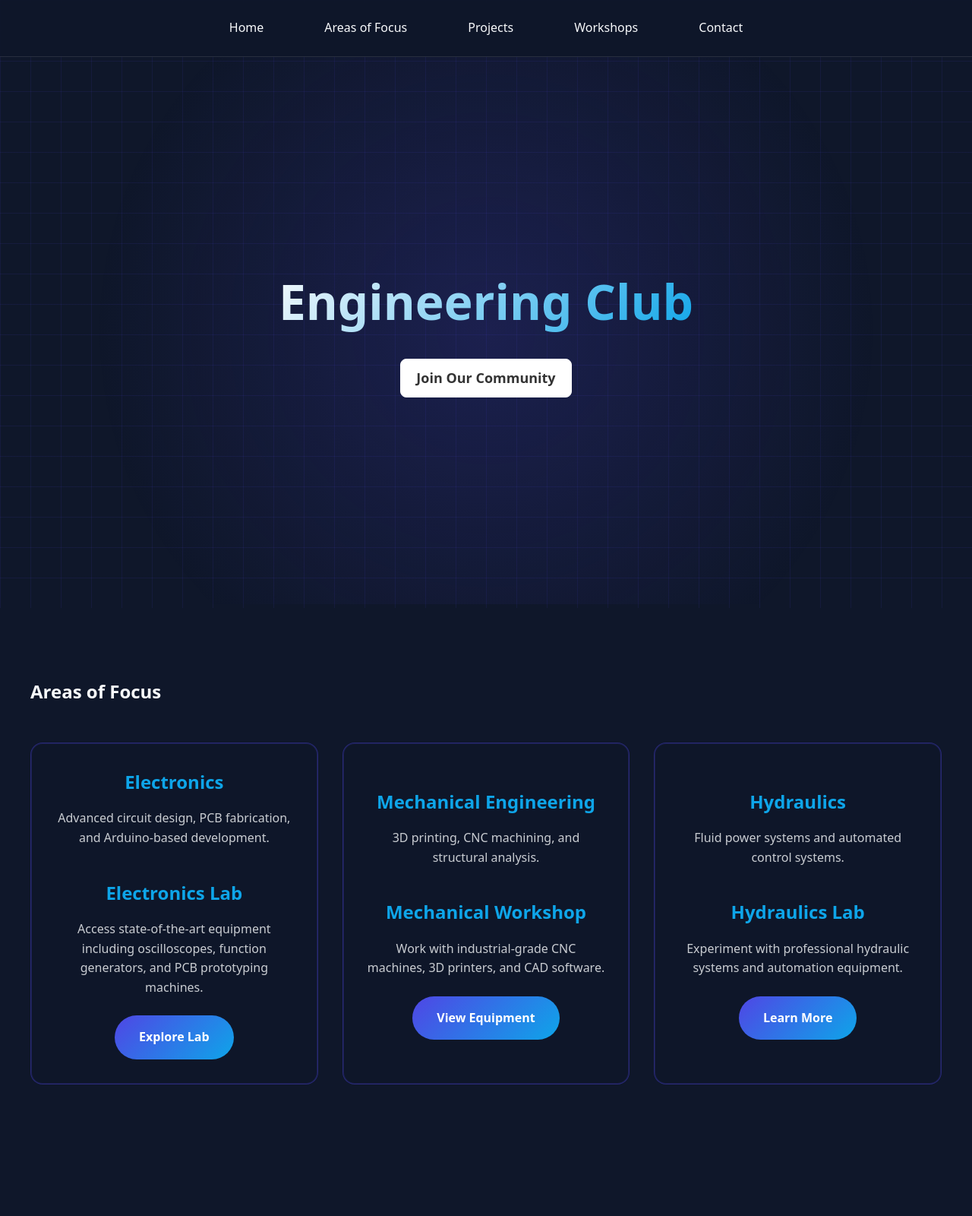
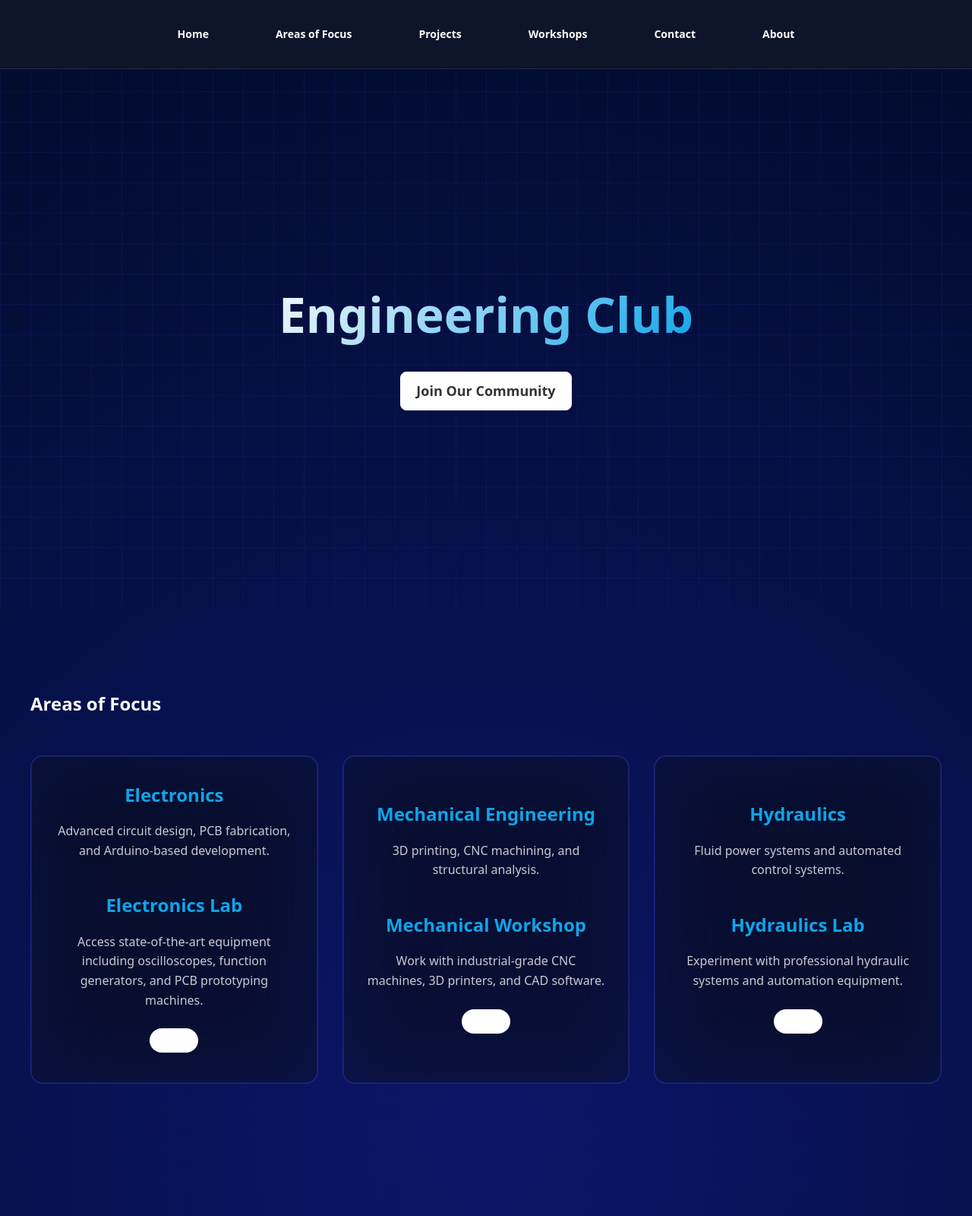
Before and after one commit to youcefbomar/engineeringclub, a plain HTML site: page index.html in a window 1280 px wide. Shown: the top 1600 px of the page at 76% size. Drawn offline with Linux system fonts and the light colour scheme.

Commit message:
made the button glows and removed the text from card's buttons

```diff
--- a/index.html
+++ b/index.html
@@ -11,18 +11,19 @@
 
     <nav>
         <ul>
-            <li><a href="#home">Home</a></li>
-            <li><a href="#areas">Areas of Focus</a></li>
-            <li><a href="#projects">Projects</a></li>
-            <li><a href="#workshops">Workshops</a></li>
-            <li><a href="#contact">Contact</a></li>
+            <li><a href="#home" class="join_us_button2">Home</a></li>
+            <li><a href="#areas"class="join_us_button2">Areas of Focus</a></li>
+            <li><a href="#projects"class="join_us_button2">Projects</a></li>
+            <li><a href="#workshops"class="join_us_button2">Workshops</a></li>
+            <li><a href="#contact"class="join_us_button2">Contact</a></li>
+            <li><a href="#about"class="join_us_button2">About</a></li>
         </ul>
     </nav>
 
     <section class="hero" id="home">
         <div class="container">
             <h1>Engineering Club</h1>
-            <a href="#contact" class="join_us_button">Join Our Community</a>
+            <a href="https://docs.google.com/forms/d/e/1FAIpQLSfOwaeEXgEOzD_EYpnwvhFQWSwPcD63IfAj9m7XDxjV6fMNLg/viewform?usp=sharing" target="_blank" class="join_us_button">Join Our Community</a>
         </div>
     </section>
 
@@ -38,7 +39,7 @@
                     <div class="card-hover">
                         <h3>Electronics Lab</h3>
                         <p>Access state-of-the-art equipment including oscilloscopes, function generators, and PCB prototyping machines.</p>
-                        <a href="#" class="button">Explore Lab</a>
+                        <a href="#" class="button"></a>
                     </div>
                 </div>
                 <div class="card">
@@ -49,7 +50,7 @@
                     <div class="card-hover">
                         <h3>Mechanical Workshop</h3>
                         <p>Work with industrial-grade CNC machines, 3D printers, and CAD software.</p>
-                        <a href="#" class="button">View Equipment</a>
+                        <a href="#" class="button"></a>
                     </div>
                 </div>
                 <div class="card">
@@ -60,7 +61,7 @@
                     <div class="card-hover">
                         <h3>Hydraulics Lab</h3>
                         <p>Experiment with professional hydraulic systems and automation equipment.</p>
-                        <a href="#" class="button">Learn More</a>
+                        <a href="#" class="button"></a>
                     </div>
                 </div>
             </div>
--- a/style.css
+++ b/style.css
@@ -2,12 +2,14 @@
     --primary: #4f46e5;
     --secondary: #0ea5e9;
     --accent: #f43f5e;
-    --background: #0f172a;
+    --background: #0f1729;
     --text-light: #f8fafc;
     --text-dark: #1e293b;
     --card-bg: rgba(255, 255, 255, 0.95);
 }
-
+html {
+  scroll-behavior: smooth;
+}
 ::selection{
     background-color: #4f46e5;
     color: #ffffff;
@@ -23,7 +25,7 @@ body {
     font-family: system-ui, -apple-system, sans-serif;
     line-height: 1.6;
     color: var(--text-light);
-    background: var(--background);
+    background: repeating-radial-gradient(circle, #0c1568 , #010c2b  );
     overflow-x: hidden;
 }
 
@@ -69,8 +71,8 @@ nav a {
 }
 
 nav a:hover {
-    background: var(--primary);
-    color: white;
+    background: white;
+    color: var(--background);
 }
 
 .hero {
@@ -80,7 +82,6 @@ nav a:hover {
     justify-content: center;
     text-align: center;
     padding: 4rem 2rem;
-    background: radial-gradient(circle at center, rgba(79, 70, 229, 0.2) 0%, transparent 70%);
 }
 
 .hero h1 {
@@ -113,7 +114,7 @@ nav a:hover {
 }
 
 .card {
-    background: rgba(15, 23, 42, 0.75); /* More transparency for glassmorphism */
+    background: rgba(15, 23, 42, 0.3); /* Lower opacity for more transparency */
     color: var(--text-light);
     border-radius: 16px;
     padding: 2rem;
@@ -122,7 +123,10 @@ nav a:hover {
     position: relative;
     overflow: hidden;
     border: 1px solid rgba(79, 70, 229, 0.4);
-    backdrop-filter: blur(15px); /* Enhanced blur effect */
+
+    /* Strong blur effect for the glassy look */
+    backdrop-filter: blur(50px) brightness(60%);
+    -webkit-backdrop-filter: blur(50px) brightness(60%);
 
     /* Centering */
     display: flex;
@@ -130,11 +134,13 @@ nav a:hover {
     justify-content: center;
     align-items: center;
     text-align: center;
-    gap: 1rem; /* Space between elements */
+    gap: 1rem;
 
     /* Gradient border effect */
     box-shadow: inset 0 0 0 1px rgba(79, 70, 229, 0.2);
 }
+
+
 
 .card:hover {
     transform: translateY(-5px);
@@ -237,8 +243,8 @@ footer {
 
 .button {
     display: inline-block;
-    background: linear-gradient(135deg, var(--primary), var(--secondary));
-    color: white;
+    background:white;
+    color: rgb(8, 8, 8);
     padding: 1rem 2rem;
     border-radius: 50px;
     text-decoration: none;
@@ -250,8 +256,26 @@ footer {
 
 .button:hover {
     transform: translateY(-2px);
-    box-shadow: 0 10px 20px rgba(79, 70, 229, 0.4);
+    background-color: white;
 }
+
+.button:before {
+    content: "";
+    filter: blur(8px);
+    position:fixed;
+    inset: 0;
+    transform: translateZ(-1px);
+    pointer-events: none;
+    transition: filter 0.3s ease;
+    background-clip: content-box;
+    padding: 1px;
+}
+
+.button:hover:before {
+    filter: blur(15px);
+    background: linear-gradient(123deg, #00fa85, #33cfff 50%, #ff236c);
+}
+
 
 .join_us_button {
     color: #000716;
@@ -294,3 +318,41 @@ footer {
 .button:active:before {
     filter: blur(8px);
 }
+.join_us_button2 {
+    font-size: 14px;
+    font-weight: 900;
+    color: #ffffff;
+    position: relative;
+    padding: 10px 20px;
+    font-weight: bold;
+    border-radius: 8px;
+    text-decoration: none;
+    display: inline-block;
+    transform-style: preserve-3d;
+    transition: all 0.1s ease-in-out;
+}
+
+.join_us_button2:hover{
+    background: white;
+}
+
+.join_us_button2:before {
+    content: "";
+    position: absolute;
+    inset: 0;
+    border-radius: inherit;
+    transform: translateZ(-1px);
+    pointer-events: none;
+    transition: filter 0.3s ease;
+    background-clip: content-box;
+    padding: 1px;
+}
+
+.join_us_button2:hover:before {
+    filter: blur(15px);
+    background: linear-gradient(123deg, #00fa85, #33cfff 50%, #ff236c);
+}
+
+.join_us_button2:active {
+    box-shadow: none;
+}
```
